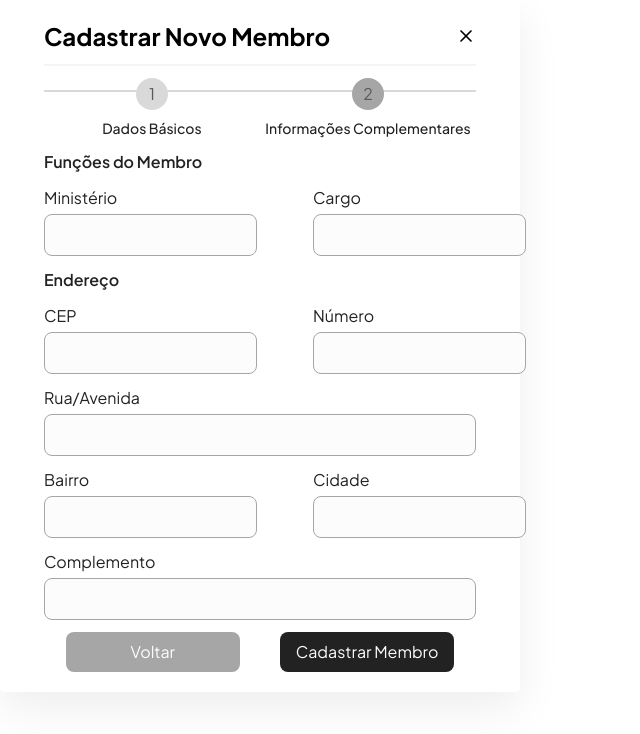
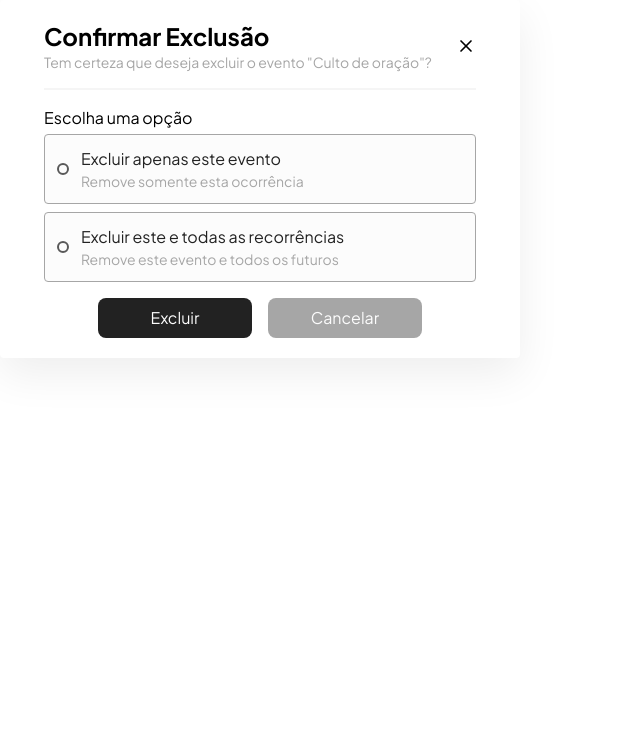
Before and after one commit to DiaconoApp/DiaconoFrontEnd, a React (Vite) app in the folder React/: page /dev in a window 1280 px wide. Shown: the top 734 px of the page, without its empty margins (0-640 px from the left). Built offline with nearby package versions, Linux system fonts and the light colour scheme.

Commit message:
Adição: modal exclusão recorrência

```diff
--- a/React/src/App.jsx
+++ b/React/src/App.jsx
@@ -15,6 +15,7 @@ import { ModalLocal1 } from './components/molecules/ICF/ModalLocal1';
 import { ModalLocal2 } from './components/molecules/ICF/ModalLocal2';
 import { ModalCadastrar1 } from './components/molecules/ICF/ModalCadastrar1';
 import { ModalCadastrar2 } from './components/molecules/ICF/ModalCadastrar2';
+import { ModalExclusaoRecorrencia } from './components/molecules/ICF/ModalExclusaoRecorrencia';
 
 function App() {
 
@@ -48,7 +49,7 @@ function App() {
             <Route path="/ModalCadastrar2" element={<ModalCadastrar2/>}></Route>
             <Route path="/ModalLocal1" element={<ModalLocal1/>}></Route>
             <Route path="/ModalLocal2" element={<ModalLocal2/>}></Route>
-            <Route path='/dev' element={<ModalCadastrar2/>}></Route>
+            <Route path='/dev' element={<ModalExclusaoRecorrencia/>}></Route>
           </Routes>
         </Router>
 
--- /dev/null
+++ b/React/src/components/molecules/ICF/ModalExclusaoRecorrencia.jsx
@@ -0,0 +1,50 @@
+import { BotaoIcf } from "../../atoms/ICF/BotaoIcf"
+import { FiX } from "react-icons/fi";
+
+export function ModalExclusaoRecorrencia(props) {
+    return (
+        <div className="bg-white shadow-menu-shadow flex flex-col justify-start items-center rounded w-130 p-5">
+            <div className="w-[90%] flex flex-col gap-4">
+                <div className="flex items-center justify-between">
+                    <div className="flex flex-col">
+                        <span className="font-bold text-2xl">Confirmar Exclusão</span>
+                        <span className="text-icf-primary-200 text-sm">Tem certeza que deseja excluir o evento <span>"Culto de oração"?</span></span>
+                    </div>
+                    <button className="text-xl hover:text-white hover:bg-icf-primary-400 rounded">
+                        <FiX></FiX>
+                    </button>
+                </div>
+                <div className="border border-icf-primary-50"></div>
+                <div className="flex flex-col gap-1">
+
+                    <span>Escolha uma opção</span>
+                    <div className="flex flex-col items-start gap-2">
+                        <label className="flex items-center border rounded p-3 gap-3 w-full cursor-pointer border-icf-primary-200 bg-surface-50 hover:bg-icf-primary-50">
+                            <input type="radio" name="excluirRecorrencia" className="appearance-none w-3 h-3 rounded-full border-2 border-icf-primary-300 checked:bg-icf-primary-400 transition-colors" />
+                            <div className="flex flex-col">
+                                <span className="text-icf-primary-400">Excluir apenas este evento</span>
+                                <span className="text-sm text-icf-primary-200">Remove somente esta ocorrência</span>
+                            </div>
+                        </label>
+                        <label className="flex items-center border rounded p-3 gap-3 w-full cursor-pointer border-icf-primary-200 bg-surface-50 hover:bg-icf-primary-50">
+                            <input type="radio" name="excluirRecorrencia" className="appearance-none w-3 h-3 rounded-full border-2 border-icf-primary-300 checked:bg-icf-primary-400 transition-colors" />
+                            <div className="flex flex-col">
+                                <span className="text-icf-primary-400">Excluir este e todas as recorrências</span>
+                                <span className="text-sm text-icf-primary-200">Remove este evento e todos os futuros</span>
+                            </div>
+                        </label>
+                    </div>
+                </div>
+
+                <div className="flex flex-col gap-6">
+                    <div className="flex justify-center gap-6">
+                        <div className="w-[75%] flex gap-4">
+                            <BotaoIcf className="bg-icf-primary-400">Excluir</BotaoIcf>
+                            <BotaoIcf className="bg-icf-primary-200">Cancelar</BotaoIcf>
+                        </div>
+                    </div>
+                </div>
+            </div>
+        </div>
+    );
+}
```
